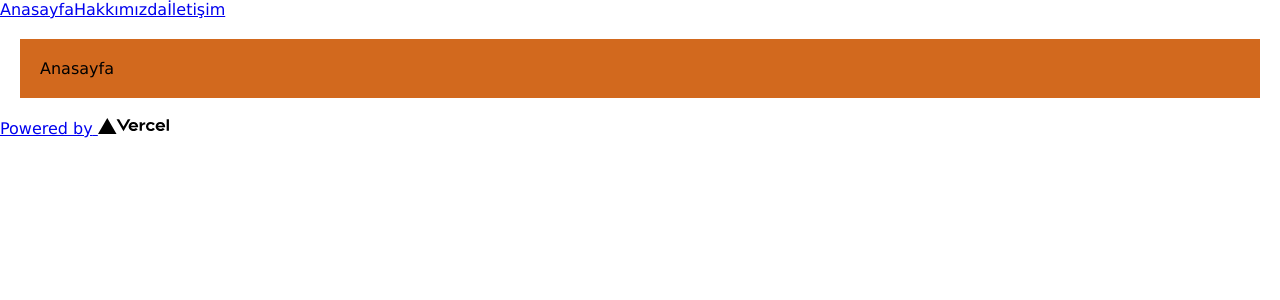
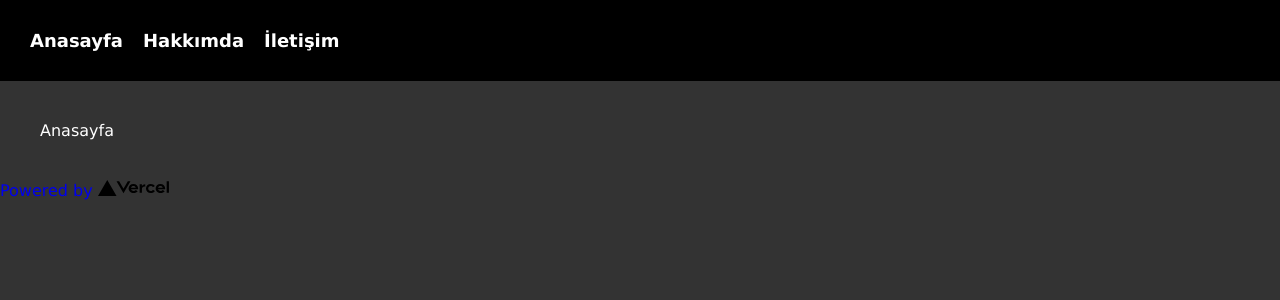
Before and after one commit to jsSpeedy/React-Icon, a Next.js app: page / in a window 1280 px wide. Shown: the top 300 px of the page. Built offline with nearby package versions, Linux system fonts and the light colour scheme.

Commit message:
Header stillendirmeleri yapıldı

```diff
--- /dev/null
+++ b/components/Button.js
@@ -0,0 +1,20 @@
+import styled from "styled-components";
+import Link from "next/link";
+
+const StyledLink = styled.div`
+  color: #fff;
+  text-decoration: none;
+  font-size: 18px;
+  font-weight: bold;
+  &:hover {
+    opacity: 0.9;
+  }
+`;
+
+export default ({ children, href }) => {
+  return (
+    <Link href={href} passHref>
+      <StyledLink>{children}</StyledLink>
+    </Link>
+  );
+};
--- a/components/Header.js
+++ b/components/Header.js
@@ -1,11 +1,25 @@
 import Link from "next/link";
+import Button from "./Button";
+import styled from "styled-components";
 
+const HeaderDiv = styled.div`
+  padding: 30px;
+  display: flex;
+  gap: 20px;
+  background-color: #000;
+`;
 export default () => (
-  <div>
-    <Link href="/">Anasayfa</Link>
+  <HeaderDiv>
+    <Button href="/" passHref>
+      Anasayfa
+    </Button>
 
-    <Link href="/about">Hakkımızda</Link>
+    <Button href="/about" passHref>
+      Hakkımda
+    </Button>
 
-    <Link href="/contact">İletişim</Link>
-  </div>
+    <Button href="/contact" passHref>
+      İletişim
+    </Button>
+  </HeaderDiv>
 );
--- a/components/Layout.js
+++ b/components/Layout.js
@@ -5,11 +5,7 @@ import Header from "./Header";
 export default ({ children }) => (
   <div>
     <Header />
-    <div
-      style={{ padding: "20px", margin: "20px", backgroundColor: "chocolate" }}
-    >
-      {children}
-    </div>
+    <div style={{ padding: "20px", margin: "20px" }}>{children}</div>
     <footer>
       <a
         href="https://vercel.com?utm_source=create-next-app&utm_medium=default-template&utm_campaign=create-next-app"
--- a/pages/_app.js
+++ b/pages/_app.js
@@ -4,6 +4,12 @@ const GlobalStyle = createGlobalStyle`
     body {
         margin: 0px;
         font-family: Verdana, Geneva, Tahoma, sans-serif;
+        background-color: #333;
+        color: #fff;
+    }
+
+    a {
+      text-decoration: none;
     }
 `;
 
```
